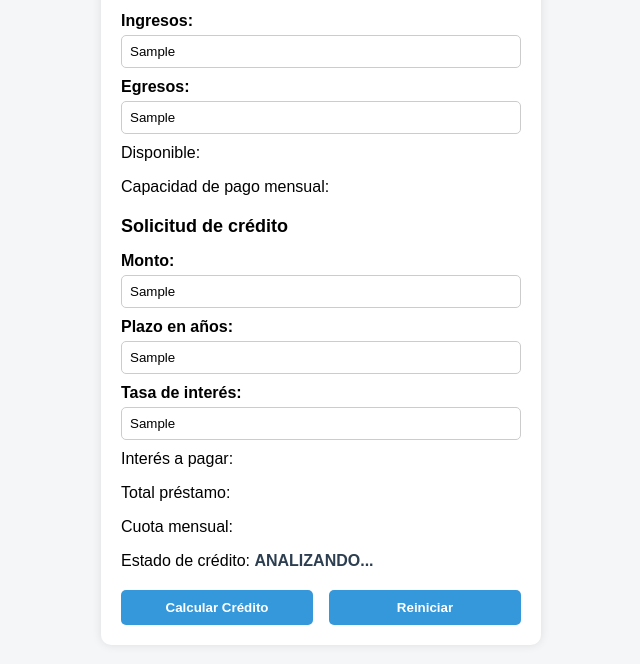
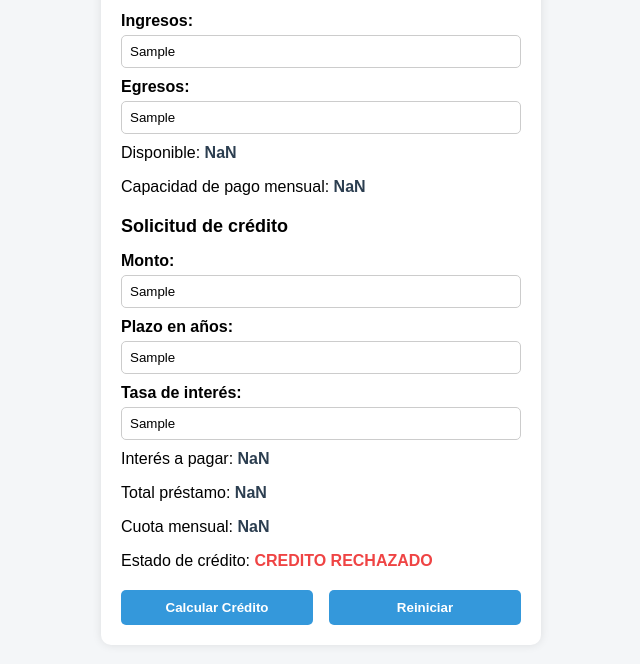
Before and after one commit to MannuOtacomA/simulador, a plain HTML site: page simulador.html in a window 1280 px wide. Both pictures are taken after typing "Sample", "Sample", "Sample", "Sample", "Sample" into the empty fields and a click on the button "Calcular Crédito". Shown: the part 162-826 px from the top of the page, without its empty margins (319-959 px from the left). Drawn offline with Linux system fonts and the light colour scheme.

Commit message:
TALLER 2 SIMULADOR CREDITO FINAL

```diff
--- a/funciones.js
+++ b/funciones.js
@@ -1 +1,19 @@
-//AQUI TODA LA LOGICA DE LAS FUNCIONES DEL NEGOCIO
+function calcularCapacidadPago(montoDisponible){
+    return montoDisponible / 2;
+}
+
+
+function calcularInteresSimple(monto,tasa,plazoAnios){
+   // Fórmula: Interés = Monto × Tasa × Plazo
+    let interes = monto * (tasa / 100) * plazoAnios;
+    return parseFloat(interes.toFixed(2));
+}
+
+
+function aprobarCredito(capacidadPago, cuotaMensual) {
+    if (capacidadPago > cuotaMensual) {
+        return true;
+    } else {
+        return false;
+    }
+}
--- a/simulador.html
+++ b/simulador.html
@@ -5,6 +5,9 @@
     <meta name="viewport" content="width=device-width, initial-scale=1.0">
     <title>Simulador de Crédito</title>
     <link rel="stylesheet" href="simulador.css">
+    <script src="simulador.js"></script>
+    <script src="utilitarios.js"></script>
+    <script src="funciones.js"></script>
 </head>
 <body>
 
@@ -37,7 +40,7 @@
         <p>Estado de crédito: <span id="spnEstadoCredito">ANALIZANDO...</span></p>
 
         <div class="buttons">
-            <button id="btnCalcularCredito">Calcular Crédito</button>
+            <button onclick="calcular()" id="btnCalcularCredito">Calcular Crédito</button>
             <button id="btnReiniciar">Reiniciar</button>
         </div>
     </div>
--- a/simulador.js
+++ b/simulador.js
@@ -1 +1,65 @@
-//AQUI EL JAVASCRIPT PARA MANIPULAR EL HTML
+function calcularDisponible(ingreso,egreso){
+    let res = ingreso - egreso;
+    if (res <= 0) {
+        res = 0;
+    }
+    return res;
+}
+
+
+function calcularTotalPagar(monto,interes){
+    return monto + interes;
+}
+
+
+function calcularCuotaMensual(total,plazoAnios){
+    // Convertir años a meses y calcular cuota mensual
+    let plazoMeses = plazoAnios * 12;
+    let cuota = total / plazoMeses;
+    return parseFloat(cuota.toFixed(2)); // Retornar con 2 decimales
+   // return total / plazoAnios;
+}
+
+
+function calcular(){
+    let txtIngresos = recuperarFloat("txtIngresos");
+    let txtEgresos = recuperarFloat("txtEgresos");
+
+    let txtMonto = recuperarInt("txtMonto");
+    let txtPlazo = recuperarInt("txtPlazo");
+    let txtTasaInteres = recuperarInt("txtTasaInteres");
+    let interes = calcularInteresSimple(txtMonto,txtTasaInteres,txtPlazo)
+
+    let disponible = calcularDisponible(txtIngresos,txtEgresos);
+    let capacidadPago = calcularCapacidadPago(disponible);
+
+    let totalPagar = calcularTotalPagar(txtMonto,interes);
+
+    let cuotaMes = calcularCuotaMensual(totalPagar,txtPlazo);
+
+    //Invocar aprobarCredito y guardar resultado
+    let creditoAprobado = aprobarCredito(capacidadPago, cuotaMes);
+
+    mostrarTexto("spnDisponible",disponible);
+    mostrarTexto("spnCapacidadPago",capacidadPago);
+    mostrarTexto("spnInteresPagar",interes);
+    mostrarTexto("spnTotalPrestamo",totalPagar);
+    mostrarTexto("spnCuotaMensual",cuotaMes);
+
+
+     let spnEstado = document.getElementById("spnEstadoCredito");
+
+    if (creditoAprobado) {
+        // APROBADO
+        spnEstado.textContent = "CREDITO APROBADO ";
+        spnEstado.style.color = "#10b981"; // Verde
+        spnEstado.style.fontWeight = "bold";
+    } else {
+        // RECHAZADO
+        spnEstado.textContent = "CREDITO RECHAZADO ";
+        spnEstado.style.color = "#ef4444"; // Rojo
+        spnEstado.style.fontWeight = "bold";
+    }
+
+
+}
--- /dev/null
+++ b/utilitarios.js
@@ -0,0 +1,35 @@
+function recuperaraTexto(idComponente){
+    let componente;
+    let valorIngresado;
+    componente=document.getElementById(idComponente);
+    valorIngresado=componente.value;
+    return valorIngresado;
+    }
+
+    function recuperarInt(idComponente){
+        let valorCaja=recuperaraTexto(idComponente);
+        let valorEntero=parseInt(valorCaja);
+        return valorEntero;
+    }
+    function recuperarFloat(idComponente){
+        let valorCaja=recuperaraTexto(idComponente);
+        let valorFlotante=parseFloat(valorCaja);
+        return valorFlotante;
+    }
+    function mostrarTexto(idComponente,mensaje){
+        let componente;
+        componente=document.getElementById(idComponente);
+        componente.innerText=mensaje;
+    }
+    function mostrarTextoEnCaja(idComponente,mensaje){
+        let componente;
+        componente=document.getElementById(idComponente);
+        componente.value=mensaje;
+    }
+
+    function mostrarImagen(idComponente,rutaImagen){
+        let componente;
+        componente=document.getElementById(idComponente);
+        componente.src = rutaImagen;
+
+    }
```
